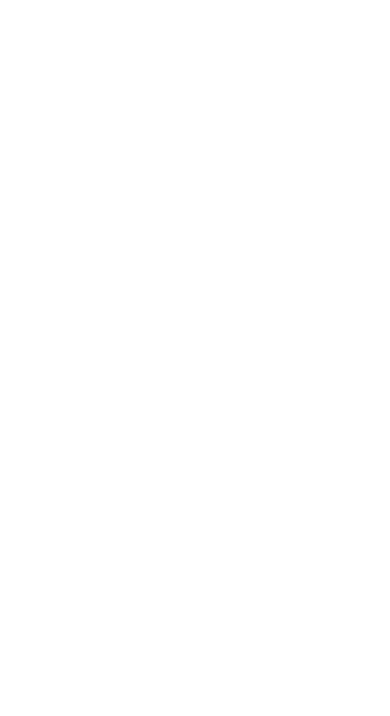
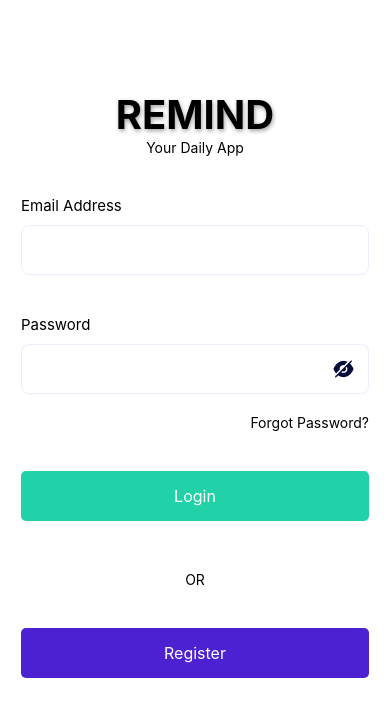
Before and after one commit to devpaulodvo/remind, a React Native app: screen / in a window 390 px wide. Shown: the top 716 px of the page. Built offline with nearby package versions, Linux system fonts and the light colour scheme.

Commit message:
Login and Splash Screen Page Done

```diff
--- a/App.js
+++ b/App.js
@@ -1,8 +1,12 @@
 import React from 'react';
-
+import Login from './Components/Login/Login';
+import Splash from './Components/Splash/Splash';
 
 const App = () => {
-  return null
+  return (
+    // <Splash/>
+    <Login></Login>
+  )
 }
 
 export default App;
--- /dev/null
+++ b/Components/ButtonComponent/ButtonComponent.js
@@ -0,0 +1,14 @@
+import React from "react";
+import { Text, TouchableOpacity } from "react-native";
+import { styles } from "./ButtonComponentCss";
+
+const ButtonComponent = ({title, onPress, backgroundColor}) =>{
+    return (
+        <TouchableOpacity style={[styles.button, {backgroundColor: `${backgroundColor}`}]} onPress={onPress}>
+            <Text style={styles.textStyle}>{title}</Text>
+        </TouchableOpacity>
+    );
+}
+
+
+export default ButtonComponent;
--- /dev/null
+++ b/Components/ButtonComponent/ButtonComponentCss.js
@@ -0,0 +1,16 @@
+import { StyleSheet } from "react-native";
+
+export const styles = StyleSheet.create({
+    button:{
+        height:50,
+        width: 348,
+        justifyContent: "center",
+        borderRadius: 5,
+        marginTop: 40,
+    },
+    textStyle:{
+        color: '#fff',
+        textAlign: "center",
+        fontSize: 16,
+    }
+})
--- /dev/null
+++ b/Components/Login/Login.js
@@ -0,0 +1,27 @@
+import React from "react";
+import { ScrollView, View, Text, TouchableOpacity } from "react-native";
+import ButtonComponent from "../ButtonComponent/ButtonComponent";
+import PasswordTextField from "../UI/PasswordTextField/PasswordTextField";
+import TextField from "../UI/TextField/TextField";
+import { styles } from "./LoginCss";
+
+const Login = () => {
+    return(
+        <View style={styles.container}>
+            <ScrollView showsVerticalScrollIndicator={false}>
+                <Text style={styles.logoText}>REMIND</Text>
+                <Text style={styles.subText}>Your Daily App</Text>
+                <TextField label={"Email Address"} style={styles.password}/>
+                <PasswordTextField label={"Password"} style={styles.password}/>
+                <TouchableOpacity onPress={null}>
+                    <Text  style={styles.forgotPassword}>Forgot Password?</Text>
+                </TouchableOpacity>
+                <ButtonComponent title={"Login"} backgroundColor={"#21d1a8"}/>
+                <Text style={styles.or}>OR</Text>
+                <ButtonComponent title={"Register"} backgroundColor={"#4b21d1"}/>
+            </ScrollView>
+        </View>
+    )
+}
+
+export default Login;
--- /dev/null
+++ b/Components/Login/LoginCss.js
@@ -0,0 +1,34 @@
+import { StyleSheet } from "react-native";
+
+export const styles = StyleSheet.create({
+    container: {
+        paddingTop: 40,
+        flex: 1,
+        justifyContent: "center",
+        alignSelf: "center",
+    },
+    logoText:{
+        fontSize: 40,
+        fontWeight: "bold",
+        textShadowColor: "#a3a3a3",
+        textShadowOffset: {width: 1, height: 2},
+        textShadowRadius: 4,
+        shadowOpacity: -1,
+        marginTop: 50,
+        alignSelf: "center",
+    },
+    subText: {
+        alignSelf: "center",
+    },
+    password: {
+        marginTop: 40,
+    },
+    forgotPassword: {
+        marginTop: 20,
+        alignSelf: "flex-end",
+    },
+    or:{
+        alignSelf: "center",
+        marginTop: 50,
+    }
+})
--- /dev/null
+++ b/Components/Splash/Splash.js
@@ -0,0 +1,14 @@
+import React from "react";
+import { View, Text } from "react-native";
+import { styles } from "./SplashCss";
+
+const Splash = () => {
+    return(
+        <View style={styles.container}>
+            <Text style={styles.logoText}>REMIND</Text>
+            <Text>Your Daily App</Text>
+        </View>
+    )
+}
+
+export default Splash;
--- /dev/null
+++ b/Components/Splash/SplashCss.js
@@ -0,0 +1,19 @@
+import { StyleSheet } from "react-native";
+
+export const styles = StyleSheet.create({
+    container: {
+        flex:1,
+        alignItems: "center",
+        justifyContent: "center",
+        paddingBottom: 40,
+    },
+    logoText:{
+        fontSize: 60,
+        fontWeight: "bold",
+        textShadowColor: "#a3a3a3",
+        textShadowOffset: {width: 1, height: 2},
+        textShadowRadius: 4,
+        shadowOpacity: -1
+
+    }
+})
--- /dev/null
+++ b/Components/UI/PasswordTextField/PasswordTextField.js
@@ -0,0 +1,26 @@
+import React from "react";
+import { View, Image, TouchableOpacity, TextInput, Text } from "react-native";
+import { styles } from "./PasswordTextFieldCss";
+
+const PasswordTextField = ({onChange, style, label}) => {
+    return(
+        <React.Fragment>
+            <Text style={[styles.label, style]}>{label}</Text>
+            <View style={styles.container}>
+                <TextInput
+                textContentType={'password'}
+                onChange={onChange}
+                secureTextEntry={true}
+                style={styles.password}
+                />
+                <TouchableOpacity style={styles.eye} onPress={()=>console.log("Test")}>
+                    <Image source={require('./Hide.png')}/>
+                </TouchableOpacity>
+            </View>
+        </React.Fragment>
+    );
+}
+
+
+
+export default PasswordTextField;
--- /dev/null
+++ b/Components/UI/PasswordTextField/PasswordTextFieldCss.js
@@ -0,0 +1,37 @@
+import { StyleSheet } from "react-native"
+
+export const styles = StyleSheet.create({
+    container:{
+        flexDirection: "row",
+    },
+    password:{
+        width: 298,
+        height: 50,
+        backgroundColor: 'white',
+        borderTopLeftRadius: 8,
+        borderBottomLeftRadius: 8,
+        borderBottomWidth: 1,
+        borderLeftWidth: 1,
+        borderTopWidth: 1,
+        borderColor: '#EBEDFF',
+        fontSize: 13,
+        paddingLeft: 20,
+    },
+    eye: {
+        alignItems:"center",
+        justifyContent:"center",
+        width:50,
+        height: 50,
+        borderTopRightRadius:8,
+        borderBottomRightRadius: 8,
+        borderTopWidth: 1,
+        borderBottomWidth: 1,
+        borderRightWidth: 1,
+        backgroundColor: 'white',
+        borderColor: '#EBEDFF',
+    },
+    label:{
+        fontSize: 15,
+        marginBottom: 10,
+    }
+})
--- /dev/null
+++ b/Components/UI/TextField/TextField.js
@@ -0,0 +1,19 @@
+import React, { Children } from "react";
+import { TextInput, Text } from "react-native";
+import { styles } from "./TextFieldCss";
+
+const TextField = ({label, style}) => {
+    return(
+        <React.Fragment>
+        <Text style={[styles.label, style]}>{label}</Text>
+        <TextInput
+        {...Children}
+        style={[styles.input]}
+        />
+        </React.Fragment>
+    );
+}
+
+
+
+export default TextField;
--- /dev/null
+++ b/Components/UI/TextField/TextFieldCss.js
@@ -0,0 +1,18 @@
+import { StyleSheet } from "react-native"
+
+export const styles = StyleSheet.create({
+    input: {
+        width: 348,
+        height: 50,
+        backgroundColor: 'white',
+        borderRadius: 8,
+        borderWidth: 1,
+        borderColor: '#EBEDFF',
+        fontSize: 13,
+        paddingLeft: 20,
+    },
+    label:{
+        fontSize: 15,
+        marginBottom: 10,
+    }
+})
```
Also changed, not shown: Components/BackButton/BackButton.js (added, +23 -0 lines), Components/BackButton/arrow_back_ios.png (added), Components/UI/PasswordTextField/Hide.png (added).
